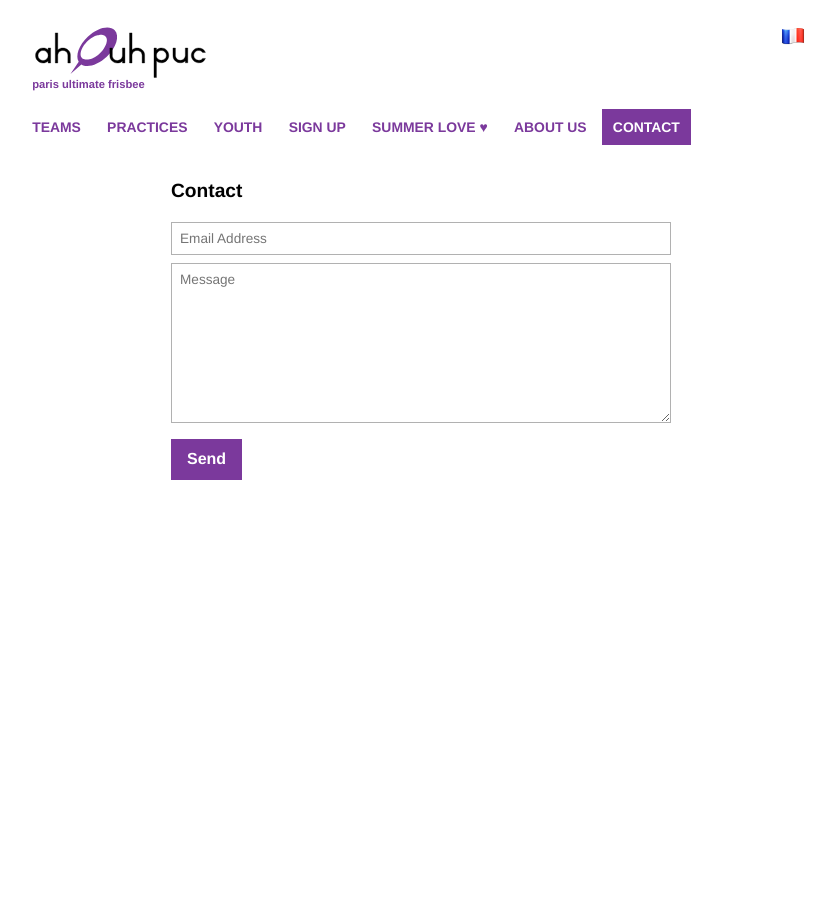
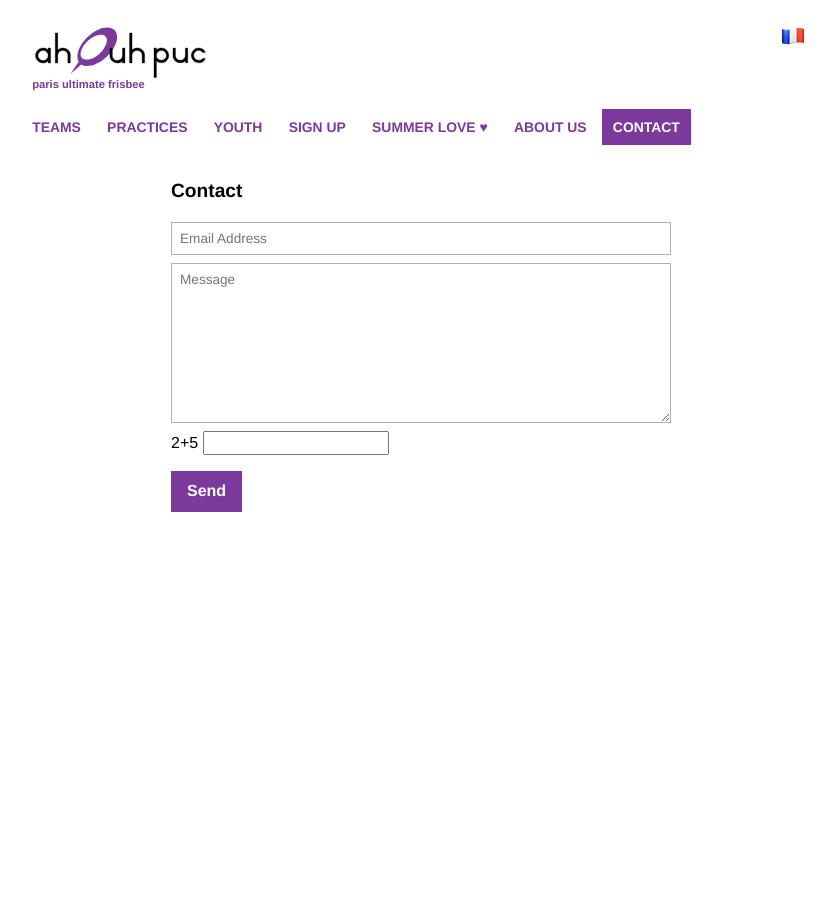
Before and after one commit to ahouhpuc/ahouhpuc.github.io, a Jekyll site: the page built from contact-en.html, in a window 1280 px wide. Shown: the whole page, without its empty margins (219-1054 px from the left). Built offline with Jekyll 4.4.1, drawn with Linux system fonts in a browser that asks for light colours.

Commit message:
Reduce robots spamming (maybe) (#17)
* Add spambot filter

* Form validation

* Rollback useless code

```diff
--- a/contact-en.html
+++ b/contact-en.html
@@ -9,5 +9,7 @@
   <input type="hidden" name="redirect" value="/message-sent.html">
   <input type="email" placeholder="Email Address" name="email">
   <textarea placeholder="Message" name="body"></textarea>
+  <label>2+5</label>
+  <input type="text" required pattern="7" name="score">
   <input type="submit" value="Send">
 </form>
--- a/contact.html
+++ b/contact.html
@@ -8,5 +8,7 @@
   <input type="hidden" name="redirect" value="/message-envoyé.html">
   <input type="email" placeholder="Adresse email" name="email">
   <textarea placeholder="Message" name="body"></textarea>
+  <label>2+5</label>
+  <input type="text" required pattern="7" name="score">
   <input type="submit" value="Envoyer">
 </form>
```
